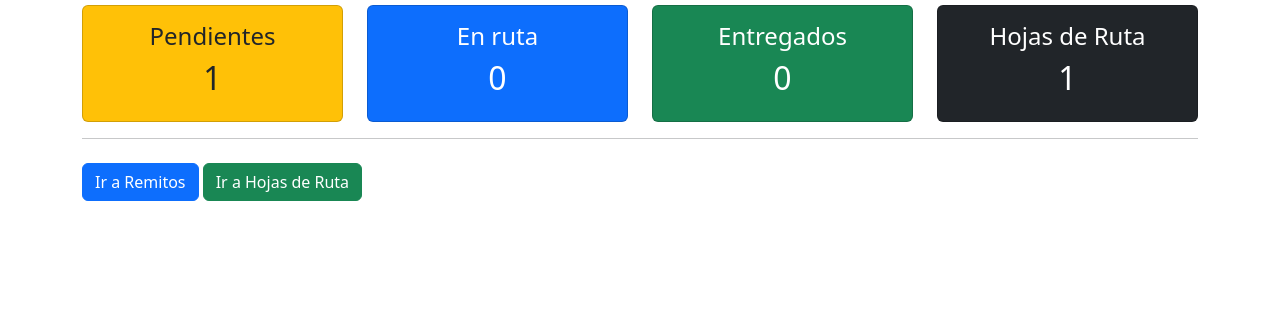
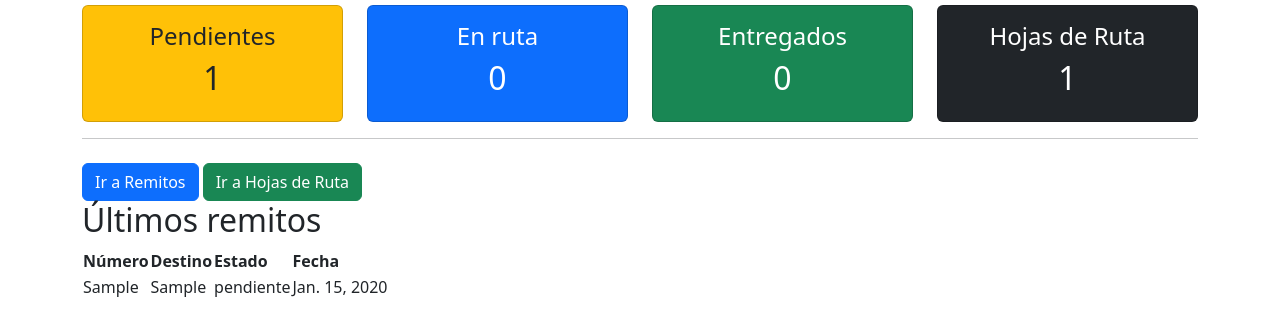
Before and after one commit to Positoo/intento-logisapp, a Django app: page / in a window 1280 px wide. Shown: the part 187-523 px from the top of the page. Run offline with Django 5.2, Linux system fonts and the light colour scheme; tables that the repository leaves empty hold one stand-in row (values such as "Sample post").

Commit message:
Avance en el dashboard

```diff
--- a/remitos/views.py
+++ b/remitos/views.py
@@ -13,13 +13,15 @@ def home(request):
 
     hojas = HojaDeRuta.objects.count()
 
+    ultimos_remitos = Remito.objects.order_by('-id')[:5]
+
     return render(request, 'home.html', {
         'pendientes': pendientes,
         'en_ruta': en_ruta,
         'entregados': entregados,
-        'hojas': hojas
+        'hojas': hojas,
+        'ultimos_remitos': ultimos_remitos
     })
-
 
 #Remitos
 def lista_remitos(request):
--- a/templates/home.html
+++ b/templates/home.html
@@ -56,4 +56,31 @@
     </a>
 </div>
 
+<h2>Últimos remitos</h2>
+
+<table>
+    <thead>
+        <tr>
+            <th>Número</th>
+            <th>Destino</th>
+            <th>Estado</th>
+            <th>Fecha</th>
+        </tr>
+    </thead>
+    <tbody>
+        {% for remito in ultimos_remitos %}
+        <tr>
+            <td>{{ remito.numero }}</td>
+            <td>{{ remito.destino }}</td>
+            <td>{{ remito.estado }}</td>
+            <td>{{ remito.fecha_creacion }}</td>
+        </tr>
+        {% empty %}
+        <tr>
+            <td colspan="4">No hay remitos</td>
+        </tr>
+        {% endfor %}
+    </tbody>
+</table>
+
 {% endblock %}
```
